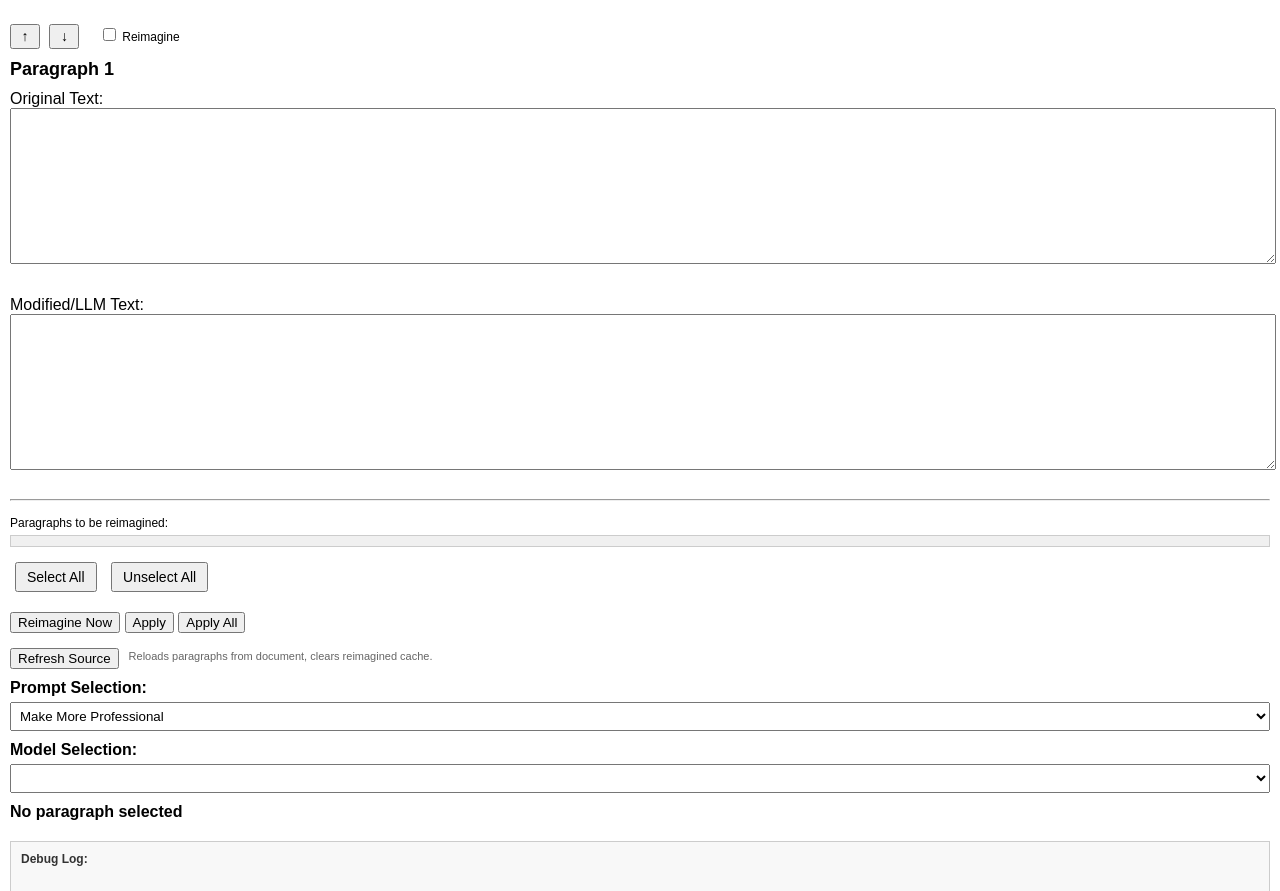
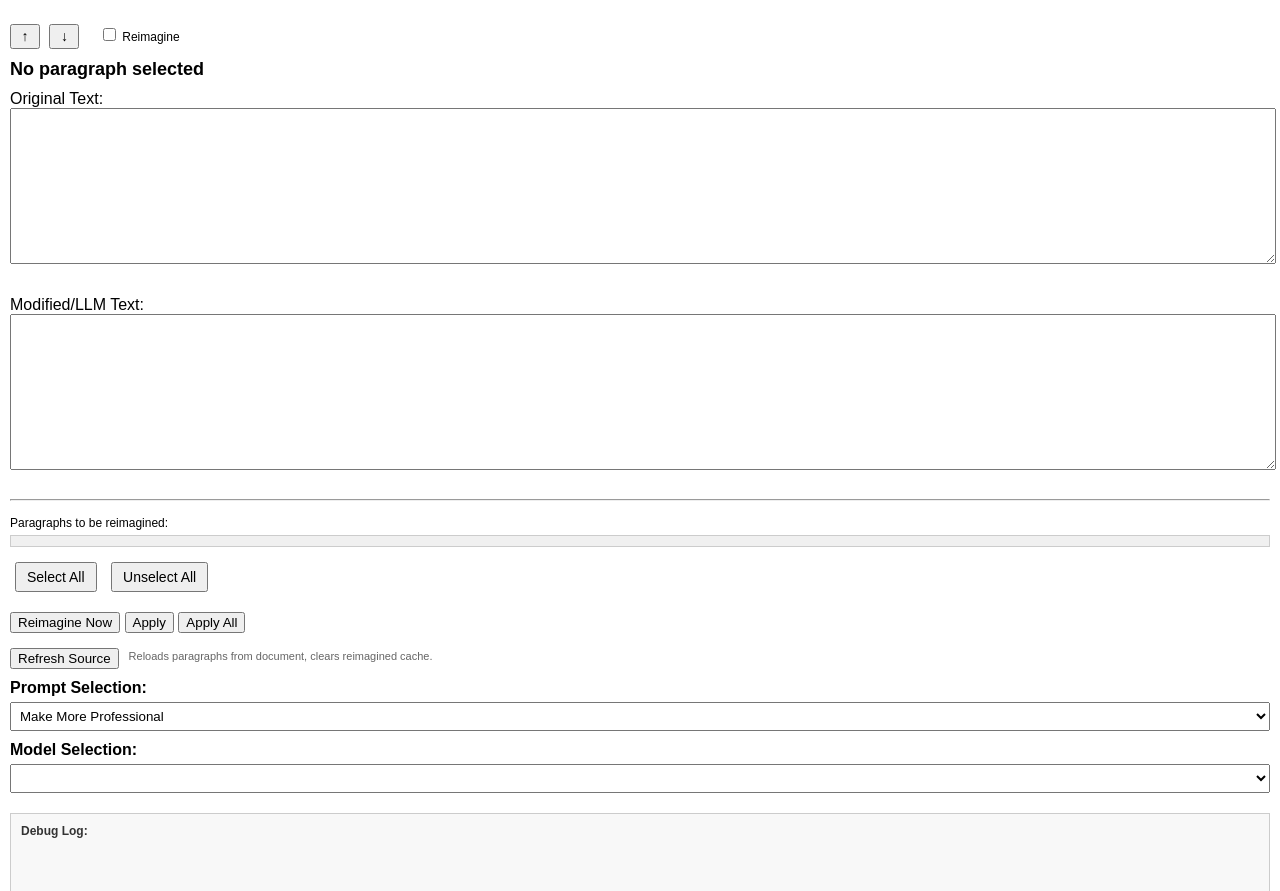
Before and after one commit to bryanlan/betterdoc, a website built with webpack: page betterdoc-office-addin/BetterdocAddin/src/taskpane/taskpane.html in a window 1280 px wide. Shown: the part 61-952 px from the top of the page. Built offline with nearby package versions, Linux system fonts and the light colour scheme; a script that the page names is missing.

Commit message:
fixed paragraph, completely working

```diff
--- a/betterdoc-office-addin/BetterdocAddin/src/taskpane/taskpane.html
+++ b/betterdoc-office-addin/BetterdocAddin/src/taskpane/taskpane.html
@@ -21,7 +21,7 @@
 
       <!-- Current Paragraph Header -->
       <div id="currentParagraphHeader">
-        <span id="paragraphHeader">Paragraph 1</span>
+        <span id="paragraphLabel" style="font-size:18px; font-weight:bold;">No paragraph selected</span>
       </div>
 
       <!-- Text Editing Section -->
@@ -92,9 +92,6 @@
           <!-- Options will be populated from modelnames.json -->
         </select>
       </div>
-
-      <!-- Add paragraph label -->
-      <div id="paragraphLabel" style="margin-top:10px; font-weight:bold;">No paragraph selected</div>
     </div>
 
     <!-- Debug Log Window -->
```
